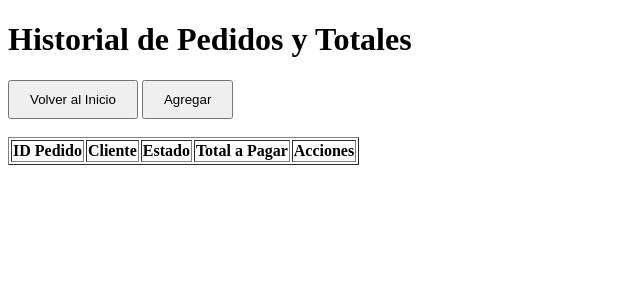
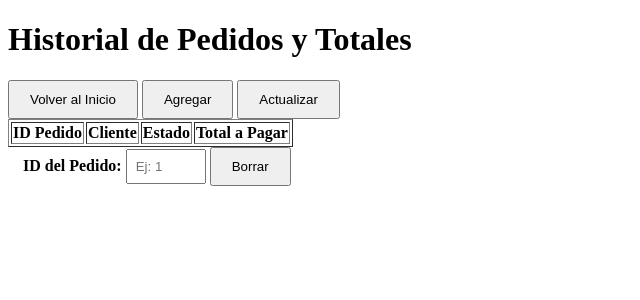
Before and after one commit to limitz23/proyecto-cafeteria-bd, a Flask app: page /pedidos in a window 1280 px wide. Shown: the top 300 px of the page, without its empty margins (0-640 px from the left). Run offline with Flask 3, Linux system fonts and the light colour scheme; data that the repository does not hold is empty.

Commit message:
actualización

```diff
--- a/cafeteria/templates/pedidos.html
+++ b/cafeteria/templates/pedidos.html
@@ -9,7 +9,9 @@
 
     <a href="/"><button style="padding: 10px 20px;">Volver al Inicio</button></a>
     <a href="/agregar_pedido"><button style="padding: 10px 20px;">Agregar</button></a>
-    <br><br>
+    <button onclick="irAActualizar()" style="padding: 10px 20px;">Actualizar</button>
+    <!-- Nueva sección para Actualizar y Borrar escribiendo el ID -->
+
 
     <table border="1">
         <tr>
@@ -17,7 +19,6 @@
             <th>Cliente</th>
             <th>Estado</th>
             <th>Total a Pagar</th>
-            <th>Acciones</th>
         </tr>
         {% for ped in pedidos %}
         <tr>
@@ -25,16 +26,38 @@
             <td>{{ ped.cliente }}</td>
             <td>{{ ped.estado }}</td>
             <td>${{ ped.total }}</td>
-            <td>
-                <a href="/actualizar_pedido/{{ ped.id_pedido }}">
-                    <button style="padding: 10px 20px;">Actualizar</button>
-                </a>
-                <a href="/borrar_pedido/{{ ped.id_pedido }}" onclick="return confirm('¿Estás seguro de que deseas borrar este pedido?');">
-                    <button style="padding: 10px 20px;">Borrar</button>
-                </a>
-            </td>
         </tr>
         {% endfor %}
     </table>
+
+     <span style="margin-left: 15px;">
+        <label><b>ID del Pedido:</b></label>
+        <input type="number" id="input_id_pedido" style="padding: 8px; width: 60px;" placeholder="Ej: 1">
+
+
+        <button onclick="irABorrar()" style="padding: 10px 20px;">Borrar</button>
+    </span>
+    <br><br>
+    <script>
+        function irAActualizar() {
+            let id = document.getElementById('input_id_pedido').value;
+            if(id) {
+                window.location.href = '/actualizar_pedido/' + id;
+            } else {
+                alert("Por favor, ingresa el ID del pedido que deseas actualizar.");
+            }
+        }
+
+        function irABorrar() {
+            let id = document.getElementById('input_id_pedido').value;
+            if(id) {
+                if(confirm('¿Estás seguro de que deseas borrar el pedido con el ID ' + id + '?')) {
+                    window.location.href = '/borrar_pedido/' + id;
+                }
+            } else {
+                alert("Por favor, ingresa el ID del pedido que deseas borrar.");
+            }
+        }
+    </script>
 </body>
 </html>
```
Also changed, not shown: cafeteria/templates/productos.html (+35 -10 lines).
